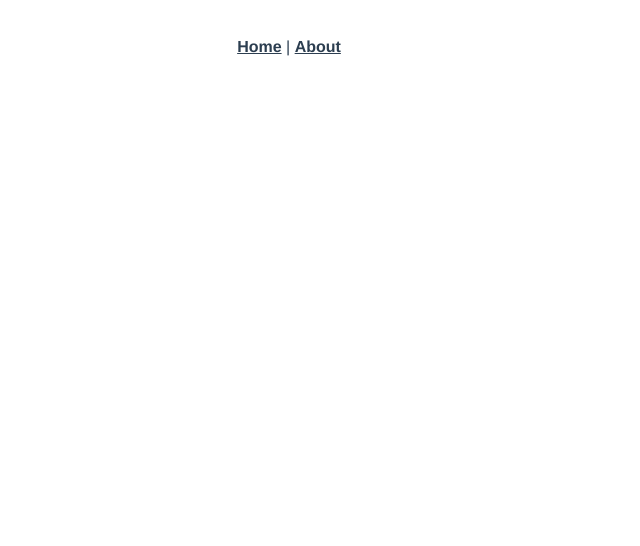
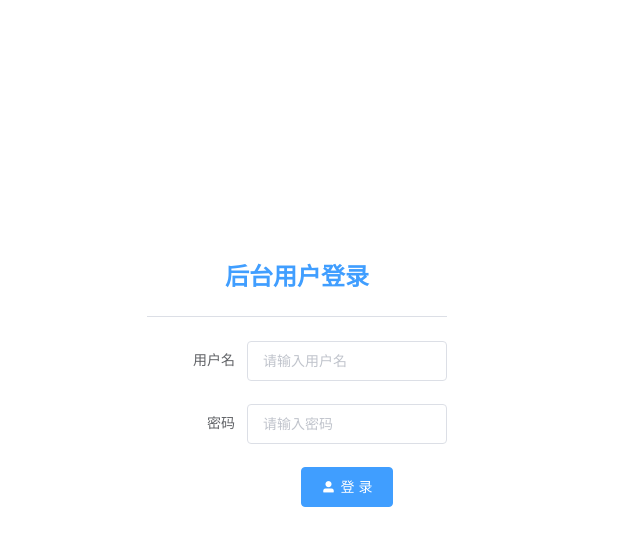
Before and after one commit to Peterliang233/techtrainingcamp-AppUpgrade-fontend-part, a Vue app: page /sign_in in a window 1280 px wide. Shown: the top 546 px of the page, without its empty margins (351-991 px from the left). Built offline with nearby package versions, Linux system fonts and the light colour scheme.

Commit message:
:zap: 基本实现登录和注册接口

```diff
--- a/package.json
+++ b/package.json
@@ -8,6 +8,7 @@
   },
   "dependencies": {
     "core-js": "^3.6.5",
+    "element-ui": "^2.15.6",
     "vue": "^2.6.11",
     "vue-router": "^3.2.0",
     "vuex": "^3.4.0"
@@ -15,6 +16,7 @@
   "devDependencies": {
     "@vue/cli-plugin-babel": "^4.5.0",
     "@vue/cli-service": "^4.5.0",
+    "axios": "^0.24.0",
     "vue-template-compiler": "^2.6.11"
   },
   "browserslist": [
--- a/src/App.vue
+++ b/src/App.vue
@@ -1,32 +1,55 @@
 <template>
-  <div id="app">
-    <div id="nav">
-      <router-link to="/">Home</router-link> |
-      <router-link to="/about">About</router-link>
-    </div>
-    <router-view/>
-  </div>
+  <router-view/>
 </template>
 
+<script>
+export default {
+  name: 'app',
+  provide () {
+    return {
+      reload: this.reload
+    }
+  },
+  data () {
+    return {
+      isRouterAlive: true
+    }
+  },
+  methods: {
+    reload () {
+      this.isRouterAlive = false;
+      this.$nextTick(function () {
+        this.isRouterAlive = true;
+      })
+    }
+  }
+}
+</script>
+
 <style>
-#app {
-  font-family: Avenir, Helvetica, Arial, sans-serif;
-  -webkit-font-smoothing: antialiased;
-  -moz-osx-font-smoothing: grayscale;
+.main {
   text-align: center;
-  color: #2c3e50;
+  border-radius: 20px;
+  width: 300px;
+  height: 350px;
+  margin: auto;
+  position: absolute;
+  top: 0;
+  left: 0;
+  right: 0;
+  bottom: 0;
 }
 
-#nav {
-  padding: 30px;
+hr {
+  background-color: #444;
+  margin: 20px auto;
 }
-
-#nav a {
-  font-weight: bold;
-  color: #2c3e50;
+a {
+  text-decoration: none;
+  color: #42b983;
+  font-size: 15px;
 }
-
-#nav a.router-link-exact-active {
-  color: #42b983;
+a:hover {
+  color: coral;
 }
 </style>
--- a/src/components/HelloWorld.vue
+++ /dev/null
@@ -1,57 +0,0 @@
-<template>
-  <div class="hello">
-    <h1>{{ msg }}</h1>
-    <p>
-      For a guide and recipes on how to configure / customize this project,<br>
-      check out the
-      <a href="https://cli.vuejs.org" target="_blank" rel="noopener">vue-cli documentation</a>.
-    </p>
-    <h3>Installed CLI Plugins</h3>
-    <ul>
-      <li><a href="https://github.com/vuejs/vue-cli/tree/dev/packages/%40vue/cli-plugin-babel" target="_blank" rel="noopener">babel</a></li>
-    </ul>
-    <h3>Essential Links</h3>
-    <ul>
-      <li><a href="https://vuejs.org" target="_blank" rel="noopener">Core Docs</a></li>
-      <li><a href="https://forum.vuejs.org" target="_blank" rel="noopener">Forum</a></li>
-      <li><a href="https://chat.vuejs.org" target="_blank" rel="noopener">Community Chat</a></li>
-      <li><a href="https://twitter.com/vuejs" target="_blank" rel="noopener">Twitter</a></li>
-      <li><a href="https://news.vuejs.org" target="_blank" rel="noopener">News</a></li>
-    </ul>
-    <h3>Ecosystem</h3>
-    <ul>
-      <li><a href="https://router.vuejs.org" target="_blank" rel="noopener">vue-router</a></li>
-      <li><a href="https://vuex.vuejs.org" target="_blank" rel="noopener">vuex</a></li>
-      <li><a href="https://github.com/vuejs/vue-devtools#vue-devtools" target="_blank" rel="noopener">vue-devtools</a></li>
-      <li><a href="https://vue-loader.vuejs.org" target="_blank" rel="noopener">vue-loader</a></li>
-      <li><a href="https://github.com/vuejs/awesome-vue" target="_blank" rel="noopener">awesome-vue</a></li>
-    </ul>
-  </div>
-</template>
-
-<script>
-export default {
-  name: 'HelloWorld',
-  props: {
-    msg: String
-  }
-}
-</script>
-
-<!-- Add "scoped" attribute to limit CSS to this component only -->
-<style scoped>
-h3 {
-  margin: 40px 0 0;
-}
-ul {
-  list-style-type: none;
-  padding: 0;
-}
-li {
-  display: inline-block;
-  margin: 0 10px;
-}
-a {
-  color: #42b983;
-}
-</style>
--- a/src/main.js
+++ b/src/main.js
@@ -2,8 +2,15 @@ import Vue from 'vue'
 import App from './App.vue'
 import router from './router'
 import store from './store'
+import ElementUI from 'element-ui'
+import 'element-ui/lib/theme-chalk/index.css'
 
 Vue.config.productionTip = false
+Vue.use(ElementUI)
+
+const axios = require('axios');
+axios.defaults.baseURL = 'http://localhost:9090/api'
+Vue.prototype.$axios = axios
 
 new Vue({
   router,
--- a/src/router/index.js
+++ b/src/router/index.js
@@ -1,22 +1,29 @@
 import Vue from 'vue'
 import VueRouter from 'vue-router'
-import Home from '../views/Home.vue'
+import Registry from '../views/Registry.vue'
+import Login from '../views/Login.vue'
+import Main from '../views/Main.vue'
 
 Vue.use(VueRouter)
 
 const routes = [
   {
-    path: '/',
-    name: 'Home',
-    component: Home
+    path: '/sign_up',
+    name: 'Registry',
+    component: Registry
   },
   {
-    path: '/about',
-    name: 'About',
+    path: '/sign_in',
+    name: 'Login',
     // route level code-splitting
     // this generates a separate chunk (about.[hash].js) for this route
     // which is lazy-loaded when the route is visited.
-    component: () => import(/* webpackChunkName: "about" */ '../views/About.vue')
+    component: Login
+  },
+  {
+    path: '/',
+    name: 'Main',
+    component: Main
   }
 ]
 
@@ -26,4 +33,13 @@ const router = new VueRouter({
   routes
 })
 
+router.beforeEach((to,from,next)=> {
+  if (to.path === '/sign_in') {
+    next()
+  } else{
+    let token = localStorage.getItem('token')
+    token ? next() : next('/sign_in')
+  }
+})
+
 export default router
--- a/src/views/About.vue
+++ /dev/null
@@ -1,5 +0,0 @@
-<template>
-  <div class="about">
-    <h1>This is an about page</h1>
-  </div>
-</template>
--- a/src/views/Home.vue
+++ /dev/null
@@ -1,18 +0,0 @@
-<template>
-  <div class="home">
-    <img alt="Vue logo" src="../assets/logo.png">
-    <HelloWorld msg="Welcome to Your Vue.js App"/>
-  </div>
-</template>
-
-<script>
-// @ is an alias to /src
-import HelloWorld from '@/components/HelloWorld.vue'
-
-export default {
-  name: 'Home',
-  components: {
-    HelloWorld
-  }
-}
-</script>
--- /dev/null
+++ b/src/views/Login.vue
@@ -0,0 +1,109 @@
+<template>
+  <div class="login-wrap">
+    <div class="main">
+      <el-form :model="ruleForm" status-icon :rules="rules" ref="ruleForm" label-width="100px" class="demo-ruleForm">
+        <h3>后台用户登录</h3>
+        <el-divider></el-divider>
+        <el-form-item label="用户名" prop="name">
+          <el-input placeholder="请输入用户名" v-model.number="ruleForm.name"></el-input>
+        </el-form-item>
+        <el-form-item label="密码" prop="pass">
+          <el-input type="password" placeholder="请输入密码" v-model="ruleForm.pass" autocomplete="off"></el-input>
+        </el-form-item>
+        <el-form-item>
+          <el-button type="primary" icon="el-icon-user-solid"  @click="submitForm('ruleForm')">登 录</el-button>
+        </el-form-item>
+      </el-form>
+    </div>
+  </div>
+</template>
+
+<script>
+export default {
+  data() {
+    const checkName = (rule, value, callback) => {
+      if (!value) {
+        return callback(new Error('用户名不能为空'));
+      }
+      callback();
+    };
+    const validatePass = (rule, value, callback) => {
+      if (value === '') {
+        callback(new Error('密码不能为空'));
+      } else {
+        if (this.ruleForm.checkPass !== '') {
+          this.$refs.ruleForm.validateField('checkPass');
+        }
+        callback();
+      }
+    };
+    return {
+      ruleForm: {
+        pass: '',
+        name: ''
+      },
+      rules: {
+        pass: [
+          { validator: validatePass, trigger: 'blur' }
+        ],
+        name: [
+          { validator: checkName, trigger: 'blur' }
+        ]
+      }
+    };
+  },
+  methods: {
+    open2 () {
+      this.$message({
+        message: '登录成功',
+        type: 'success'
+      });
+    },
+    open4 () {
+      this.$message.error('帐号或者密码错误');
+    },
+    submitForm (formName) {
+      this.$refs[formName].validate((valid) => {
+        if (valid) {
+          this.handleLogin()
+        } else {
+          return false;
+        }
+      });
+    },
+    handleLogin () {
+      this.$axios.
+      post('/sign_in', {
+        username: this.ruleForm.name,
+        password: this.ruleForm.pass,
+      }).then(res => {
+        if (res.status === 200) {
+          console.log(res.data)
+          this.open2()
+          localStorage.setItem('token', res.data.msg.token)
+          localStorage.setItem('username', this.ruleForm.name)
+          this.$router.replace({
+            path: '/'
+          })
+        }
+      }).catch(error => {
+        this.open4()
+      })
+    }
+  }
+}
+</script>
+
+<style scoped>
+.login-wrap {
+  width: 100%;
+  height: 100vh;
+  /*background: url("../static/login1.jpeg") center center no-repeat;*/
+  background-size: 100% 100%;
+  position: fixed;
+}
+h3 {
+  color: #409EFF;
+  font-size: 24px;
+}
+</style>
--- /dev/null
+++ b/src/views/Main.vue
@@ -0,0 +1,15 @@
+<template>
+  <div>
+    这是是登录之后的后台主界面
+  </div>
+</template>
+
+<script>
+export default {
+  name: "Main"
+}
+</script>
+
+<style scoped>
+
+</style>
--- /dev/null
+++ b/src/views/Registry.vue
@@ -0,0 +1,124 @@
+<template>
+  <div class="login-wrap">
+    <div class="main">
+      <el-form :model="ruleForm" status-icon :rules="rules" ref="ruleForm" label-width="100px" class="demo-ruleForm">
+        <h3>后台用户注册</h3>
+        <el-divider></el-divider>
+        <el-form-item label="用户名" prop="name">
+          <el-input placeholder="请输入用户名" v-model.number="ruleForm.name"></el-input>
+        </el-form-item>
+        <el-form-item label="密码" prop="pass">
+          <el-input type="password" placeholder="请输入密码" v-model="ruleForm.pass" autocomplete="off"></el-input>
+        </el-form-item>
+        <el-form-item label="确认密码" prop="checkPass">
+          <el-input type="password" placeholder="请再次输入密码" v-model="ruleForm.checkPass" autocomplete="off"></el-input>
+        </el-form-item>
+        <router-link to="/sign_in" style="float: right">注册完成，点我登录</router-link>
+        <br>
+        <el-form-item>
+          <el-button type="success" icon="el-icon-magic-stick" @click="submitForm('ruleForm')">注 册</el-button>
+        </el-form-item>
+      </el-form>
+    </div>
+  </div>
+</template>
+
+<script>
+export default {
+  data() {
+    const checkName = (rule, value, callback) => {
+      if (!value) {
+        return callback(new Error('用户名不能为空'));
+      } else if (!isNaN(value)) {
+        return callback(new Error('用户名不能为数字'));
+      }
+      callback();
+    };
+    const validatePass = (rule, value, callback) => {
+      if (value === '') {
+        callback(new Error('请输入密码'));
+      } else {
+        if (this.ruleForm.checkPass !== '') {
+          this.$refs.ruleForm.validateField('checkPass');
+        }
+        callback();
+      }
+    };
+    const validatePass2 = (rule, value, callback) => {
+      if (value === '') {
+        callback(new Error('请再次输入密码'));
+      } else if (value !== this.ruleForm.pass) {
+        callback(new Error('两次输入密码不一致!'));
+      } else {
+        callback();
+      }
+    };
+    return {
+      ruleForm: {
+        pass: '',
+        checkPass: '',
+        name: ''
+      },
+      rules: {
+        pass: [
+          { validator: validatePass, trigger: 'blur' }
+        ],
+        checkPass: [
+          { validator: validatePass2, trigger: 'blur' }
+        ],
+        name: [
+          { validator: checkName, trigger: 'blur' }
+        ]
+      }
+    };
+  },
+  methods: {
+    open2 () {
+      this.$message({
+        message: '注册成功',
+        type: 'success'
+      });
+    },
+    open4 () {
+      this.$message.error('用户名已经被使用');
+    },
+    submitForm (formName) {
+      this.$refs[formName].validate((valid) => {
+        if (valid) {
+          this.handleSignup()
+        } else {
+          return false;
+        }
+      });
+    },
+    handleSignup () {
+      this.$axios.
+      post('/sign_up', {
+        username: this.ruleForm.name,
+        password: this.ruleForm.pass,
+      }).then(res => {
+        if (res.data.code === 200) {
+          this.open2()
+        }
+      }).
+      catch(resp => { // 除了请求失败的情况
+        this.open4()
+      });
+    }
+  }
+}
+</script>
+
+<style scoped>
+.login-wrap {
+  width: 100%;
+  height: 100vh;
+  /*background: url("../static/login1.jpeg") center center no-repeat;*/
+  background-size: 100% 100%;
+  position: fixed;
+}
+h3 {
+  color: #42b983;
+  font-size: 24px;
+}
+</style>
```
Also changed, not shown: 1 other file (tests, documents, lock files or other folders).
